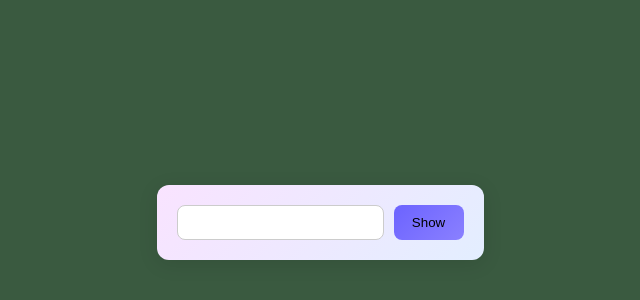
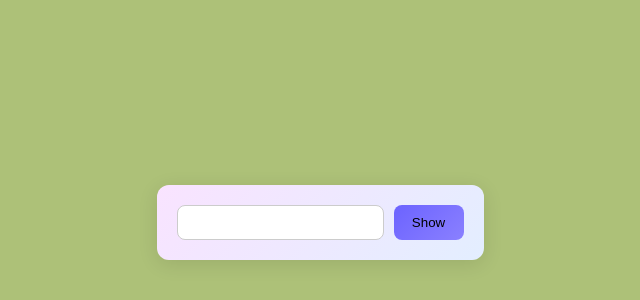
Before and after one commit to kiahDev/pw-button, a plain HTML site: page index.html in a window 1280 px wide. Shown: the part 186-486 px from the top of the page, without its empty margins (320-960 px from the left). Drawn offline with Linux system fonts and the light colour scheme.

Commit message:
Version 3

```diff
--- a/style.css
+++ b/style.css
@@ -3,7 +3,7 @@ body {
     display: flex;
     justify-content: center;
     align-items: center;
-    background-color: #3a5a40;
+    background-color: #adc178;
 }
 
 .container {
```
